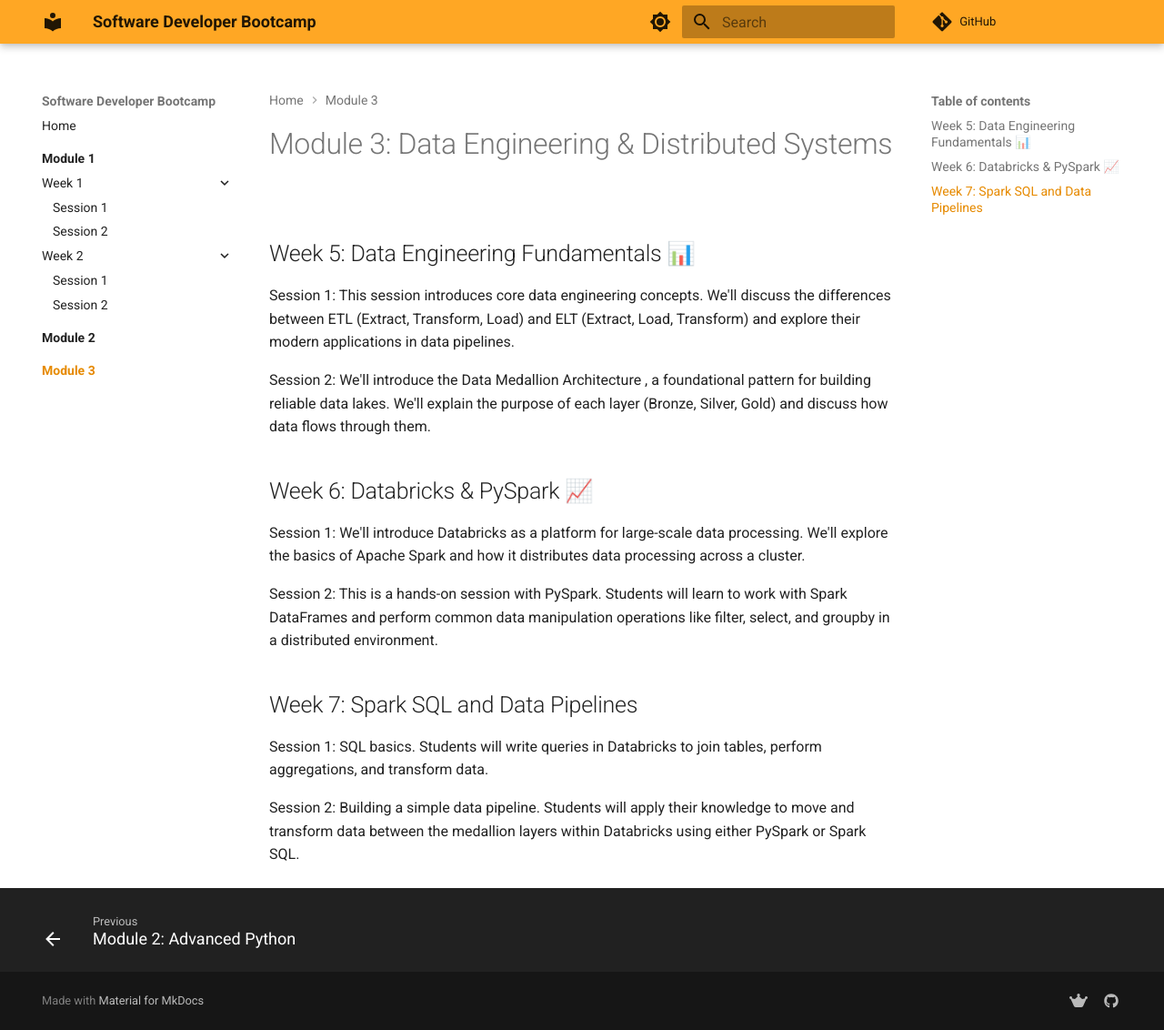
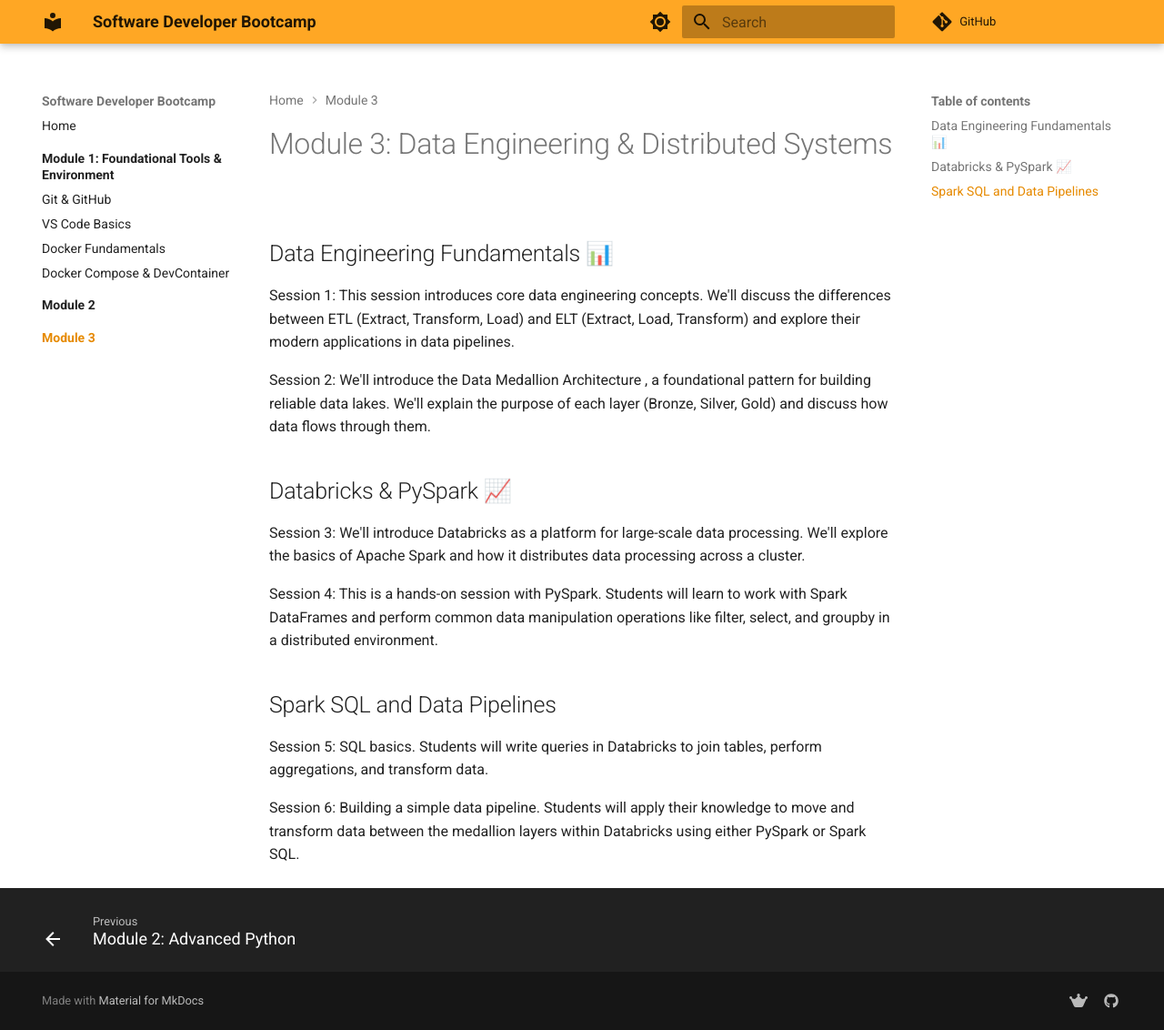
Before and after one commit to kaimibk/Software-Dev-Bootcamp, an MkDocs documentation site: the page built from docs/module-3/index.md, in a window 1280 px wide and 1132 px high. Shown: the whole window at 91% size. Built offline with MkDocs 1.6.1 and Material for MkDocs 9.7.7, drawn with Linux system fonts in a browser that asks for light colours; comment, search, counter and statistics services are not loaded.

Commit message:
chore: restructure
restructure contents to flatten out the weeks

```diff
--- a/docs/module-3/index.md
+++ b/docs/module-3/index.md
@@ -1,19 +1,19 @@
 # Module 3: Data Engineering & Distributed Systems
 
-## Week 5: Data Engineering Fundamentals 📊
+## Data Engineering Fundamentals 📊
 
 Session 1: This session introduces core data engineering concepts. We'll discuss the differences between ETL (Extract, Transform, Load) and ELT (Extract, Load, Transform) and explore their modern applications in data pipelines.
 
 Session 2: We'll introduce the Data Medallion Architecture , a foundational pattern for building reliable data lakes. We'll explain the purpose of each layer (Bronze, Silver, Gold) and discuss how data flows through them.
 
-## Week 6: Databricks & PySpark 📈
+## Databricks & PySpark 📈
 
-Session 1: We'll introduce Databricks as a platform for large-scale data processing. We'll explore the basics of Apache Spark and how it distributes data processing across a cluster.
+Session 3: We'll introduce Databricks as a platform for large-scale data processing. We'll explore the basics of Apache Spark and how it distributes data processing across a cluster.
 
-Session 2: This is a hands-on session with PySpark. Students will learn to work with Spark DataFrames and perform common data manipulation operations like filter, select, and groupby in a distributed environment.
+Session 4: This is a hands-on session with PySpark. Students will learn to work with Spark DataFrames and perform common data manipulation operations like filter, select, and groupby in a distributed environment.
 
-## Week 7: Spark SQL and Data Pipelines
+## Spark SQL and Data Pipelines
 
-Session 1: SQL basics. Students will write queries in Databricks to join tables, perform aggregations, and transform data.
+Session 5: SQL basics. Students will write queries in Databricks to join tables, perform aggregations, and transform data.
 
-Session 2: Building a simple data pipeline. Students will apply their knowledge to move and transform data between the medallion layers within Databricks using either PySpark or Spark SQL.
+Session 6: Building a simple data pipeline. Students will apply their knowledge to move and transform data between the medallion layers within Databricks using either PySpark or Spark SQL.
--- a/mkdocs.yml
+++ b/mkdocs.yml
@@ -20,6 +20,7 @@
         icon: material/brightness-4
         name: Switch to light mode
   features:
+    - navigation.instant
     - navigation.sections
     - navigation.expand
     - navigation.path
@@ -67,16 +68,12 @@
 
 nav:
   - Home: index.md
-  - Module 1:
+  - "Module 1: Foundational Tools & Environment":
     - module-1/index.md
-    - Week 1:
-      - module-1/week-1/index.md
-      - Session 1: module-1/week-1/session-1.md
-      - Session 2: module-1/week-1/session-2.md
-    - Week 2:
-      - module-1/week-2/index.md
-      - Session 1: module-1/week-2/session-1.md
-      - Session 2: module-1/week-2/session-2.md
+    - Git & GitHub: module-1/session-1.md
+    - VS Code Basics: module-1/session-2.md
+    - Docker Fundamentals: module-1/session-3.md
+    - Docker Compose & DevContainer: module-1/session-4.md
   - Module 2:
     - module-2/index.md
   - Module 3:
```
Also changed, not shown: docs/module-1/index.md (+6 -6 lines), docs/module-1/session-2.md (renamed from docs/module-1/week-1/session-2.md, +1 -1 lines), docs/module-1/week-1/index.md (deleted, +0 -7 lines), docs/module-1/week-2/index.md (deleted, +0 -7 lines), docs/module-2/index.md (+4 -4 lines), docs/module-4/index.md (+4 -4 lines), docs/module-1/session-1.md (renamed from docs/module-1/week-1/session-1.md), docs/module-1/session-3.md (added), docs/module-1/session-4.md (added), docs/module-1/week-2/session-1.md (deleted), docs/module-1/week-2/session-2.md (deleted).
